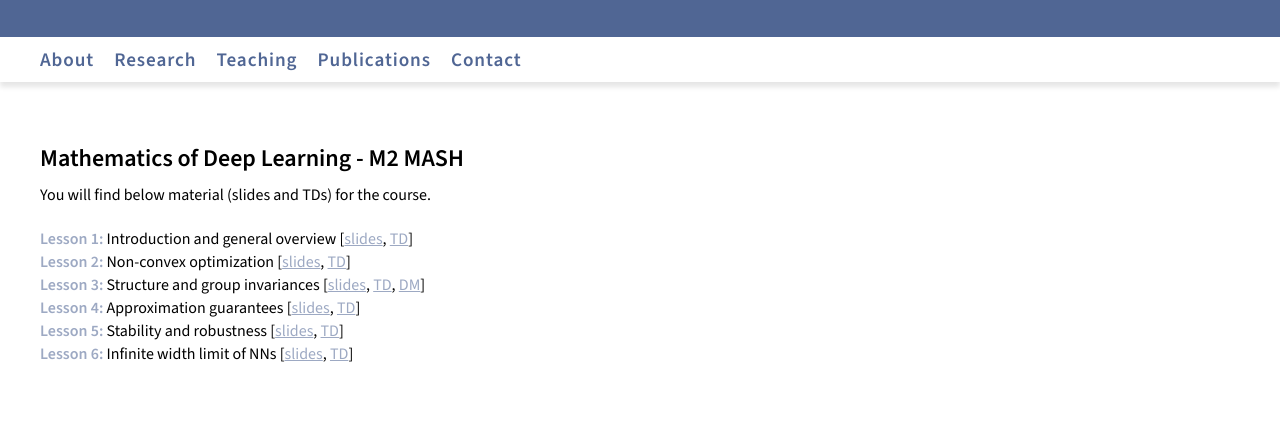
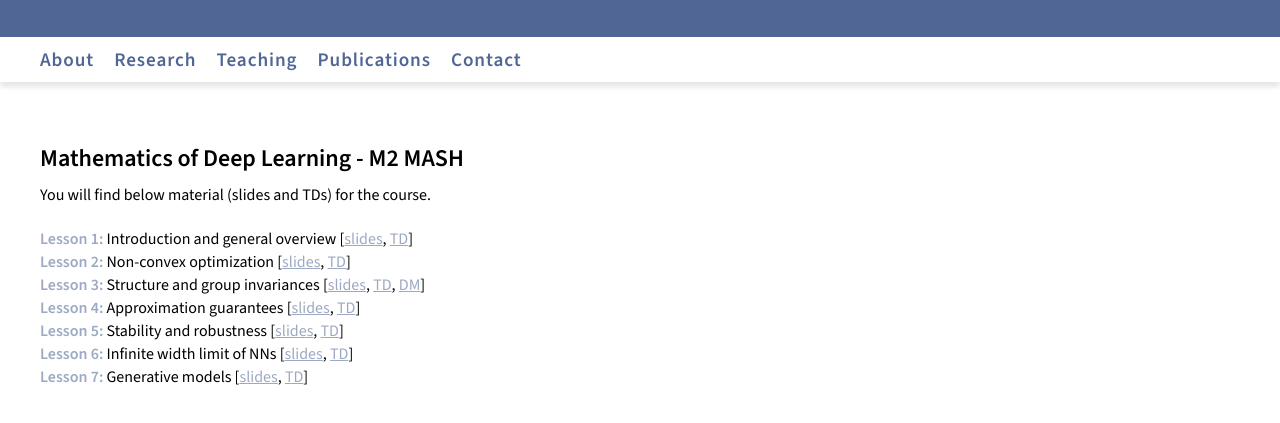
Before and after one commit to kscaman/kscaman.github.io, a plain HTML site: page teaching/2023_MASH_MDL.html in a window 1280 px wide. Shown: the part 109-532 px from the top of the page. Drawn offline with nearby package versions, Linux system fonts and the light colour scheme; files whose address does not match are found by name.

Commit message:
adding lesson 7 for mash

```diff
--- a/teaching/2023_MASH_MDL.html
+++ b/teaching/2023_MASH_MDL.html
@@ -46,6 +46,7 @@
         <li><p><strong>Lesson 4:</strong> Approximation guarantees [<a href="2023_MASH_MDL_lesson4.pdf">slides</a>, <a href="2023_MASH_MDL_TD4.pdf">TD</a>]</p></li>
         <li><p><strong>Lesson 5:</strong> Stability and robustness [<a href="2023_MASH_MDL_lesson5.pdf">slides</a>, <a href="2023_MASH_MDL_TD5.pdf">TD</a>]</p></li>
         <li><p><strong>Lesson 6:</strong> Infinite width limit of NNs [<a href="2023_MASH_MDL_lesson6.pdf">slides</a>, <a href="2023_MASH_MDL_TD6.pdf">TD</a>]</p></li>
+        <li><p><strong>Lesson 7:</strong> Generative models [<a href="2023_MASH_MDL_lesson7.pdf">slides</a>, <a href="2023_MASH_MDL_TD7.pdf">TD</a>]</p></li>
       </ul>
       </div>
     </section>
```
Also changed, not shown: 2 other files.
